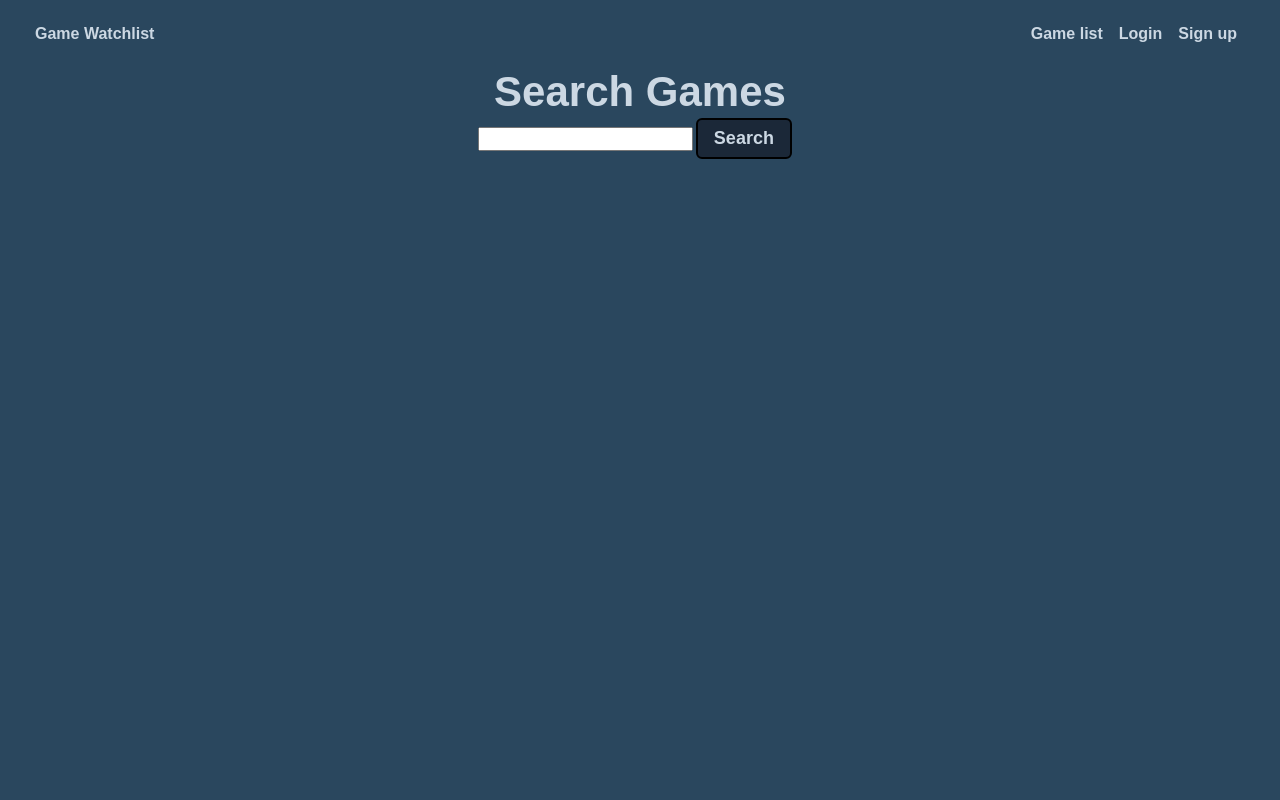
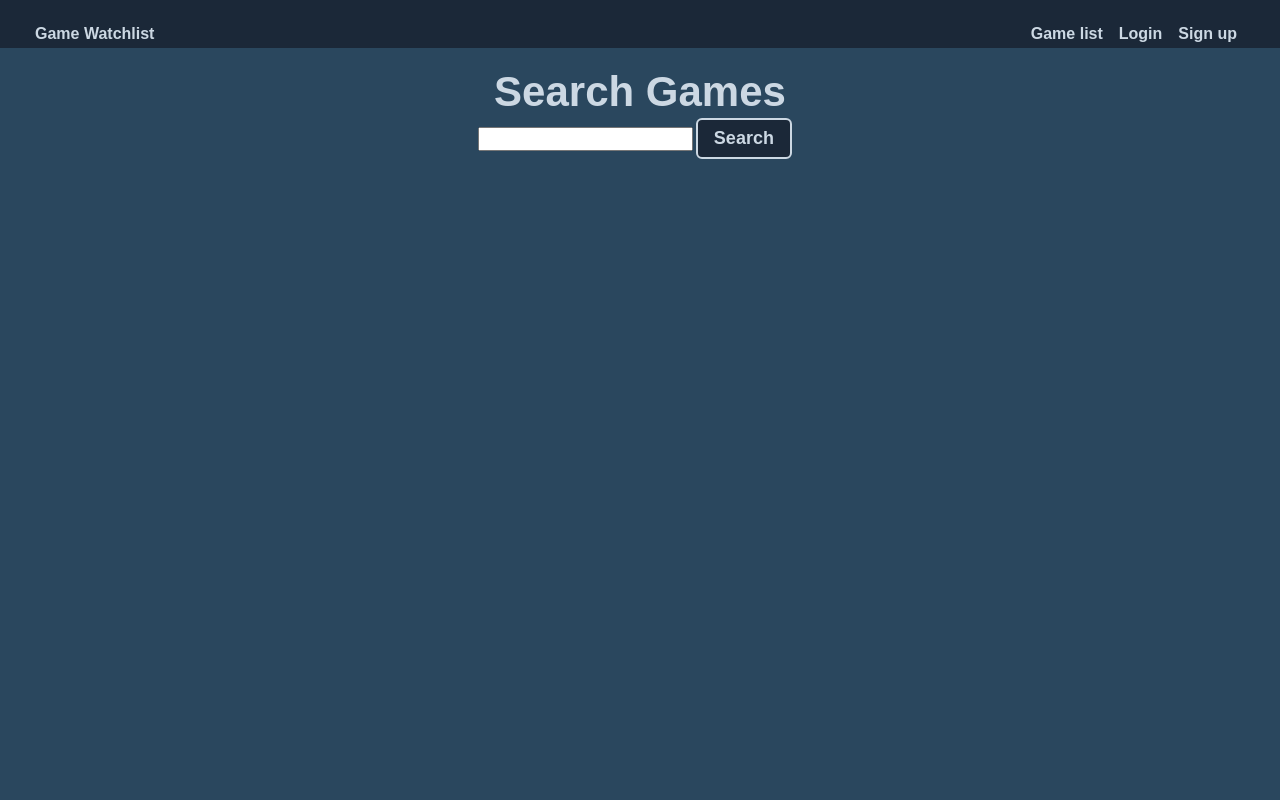
Before and after one commit to jallen105/steam-price-checker, a Django app: page /game-list/ in a window 1280 px wide. Run offline with Django 5.2, Linux system fonts and the light colour scheme; some libraries are stand-ins or nearby versions.

Commit message:
styled login form. styled buttons. add background to header.

```diff
--- a/main_app/static/css/base.css
+++ b/main_app/static/css/base.css
@@ -23,18 +23,11 @@
     color: #CCD8E3;
     --background: #2A475E;
     --cardbg: #1B2838;
-    --nav-bg: rgba(104, 197, 248, 0.7);
-    --nav-bg-ff: rgba(104, 197, 248, 0.9);
-    --borders: rgb(36, 116, 248) solid 2px;
+    --borders: black solid 2px;
     --text-color: #CCD8E3;
     --link-hover-color: white;
-    --button-bg: rgb(245, 245, 245);
-    --button-bg-hover: rgb(226, 226, 226);
-    --submit: rgb(26, 128, 0);
-    --warn: rgb(255, 102, 0);
-    --danger: rgb(220, 20, 30);
-    --secondary: rgb(57, 57, 57);
-    --card-box-shadow: 5px 5px 6px -1px #aaa;
+    --button-bg-hover: #CCD8E3;
+    --card-box-shadow: 5px 5px 6px -1px #322;
     --font-xtreme: 4.2rem;
     --font-xxl: 3.6rem;
     --font-xl: 2.4rem;
@@ -45,6 +38,7 @@
 
 header {
     width: 100%;
+    background-color: var(--cardbg);
 }
 
 nav {
@@ -136,6 +130,7 @@
   text-decoration: none;
   background-color: var(--cardbg);
   color: var(--text-color);
+  border-color: var(--text-color);
   font-weight: 600;
   cursor: pointer;
   font-family: inherit;
@@ -145,11 +140,7 @@
 .btn:hover {
   background-color: var(--button-bg-hover);
   color: var(--cardbg);
-}
-
-.submit {
-  color: var(--submit);
-  border-color: var(--submit);
+  border-color: var(--cardbg);
 }
 
 @media only screen and (min-width: 768px) {
@@ -196,11 +187,10 @@
   }
 
   header {
-    margin: 20px 20px 0 20px;
-    width: calc(100vw - 40px);
+    padding: 20px 20px 0 20px;
+    width: 100vw;
     max-width: 1920px;
     top: 20px;
-    background-color: transparent;
     border-bottom: none;
   }
 
--- a/main_app/static/css/game-list.css
+++ b/main_app/static/css/game-list.css
@@ -34,10 +34,26 @@
     align-items: center;
 }
 
-.card-name, .card-price {
+.card-name{
     display: flex;
     justify-content: flex-start;
     align-items: center;
+}
+
+.card-price {
+    display: flex;
+    justify-content: center;
+    flex-direction: column;
+    align-items: center;
+}
+
+.original-price {
+    text-decoration-line: line-through;
+    color: gray;
+}
+
+.discount {
+    color: forestgreen;
 }
 
 .card-price {
@@ -54,3 +70,8 @@
     color: gray;
     border-color: gray;
 }
+
+.btn:disabled:hover {
+    background-color: var(--cardbg);
+    cursor: default;
+}
--- a/main_app/static/css/home.css
+++ b/main_app/static/css/home.css
@@ -38,6 +38,7 @@
     justify-content: center;
     align-items: center;
     width: 80%;
+    background-color: var(--cardbg);
 }
 
 .login h1 {
--- a/main_app/templates/game_list.html
+++ b/main_app/templates/game_list.html
@@ -32,8 +32,8 @@
             {% elif game.price.final == game.price.initial %}
               <p>$ {{ game.price.final|div:100 }}</p>
             {% else %}
-              <p>$ {{ game.price.initial|div:100 }}</p>
-              <p>$ {{ game.price.final|div:100 }}</p>
+              <p class='original-price'>$ {{ game.price.initial|div:100 }}</p>
+              <p class='discount'>$ {{ game.price.final|div:100 }}</p>
             {% endif %}
           </div>
 
```
